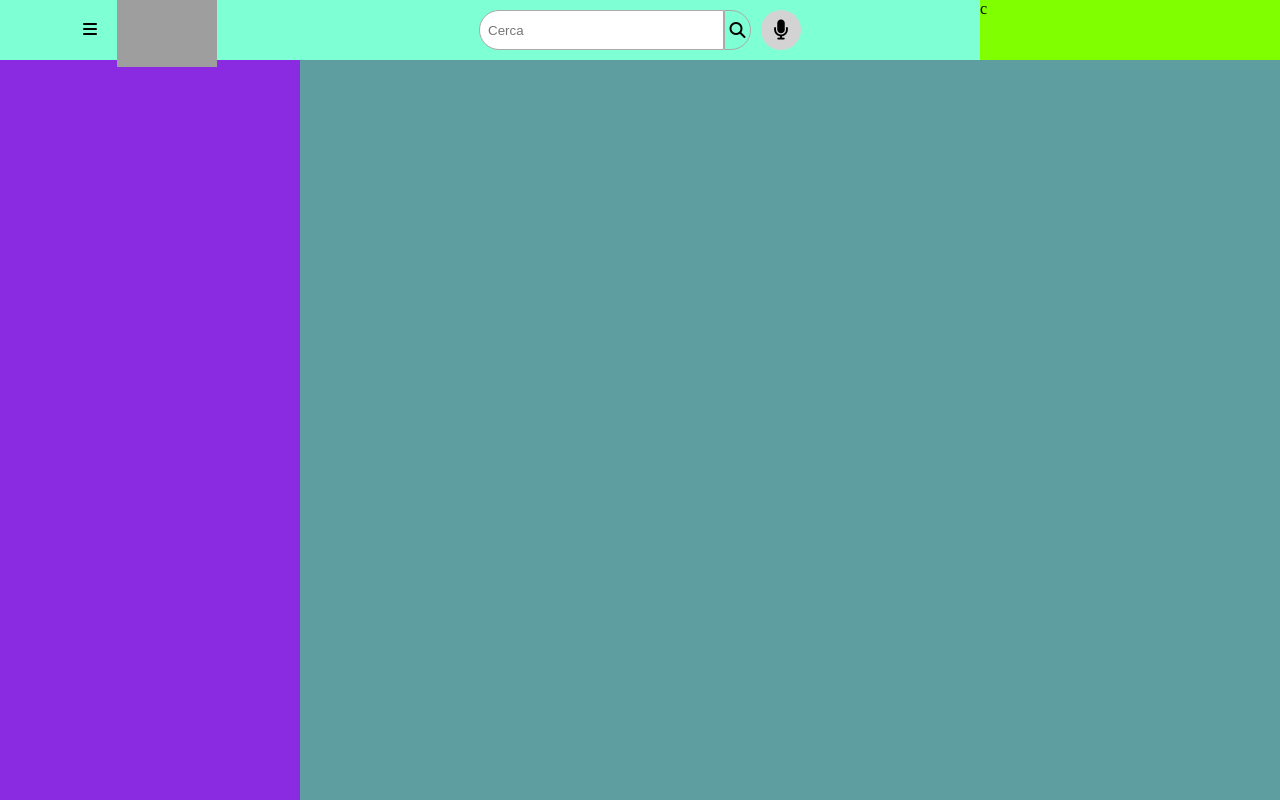
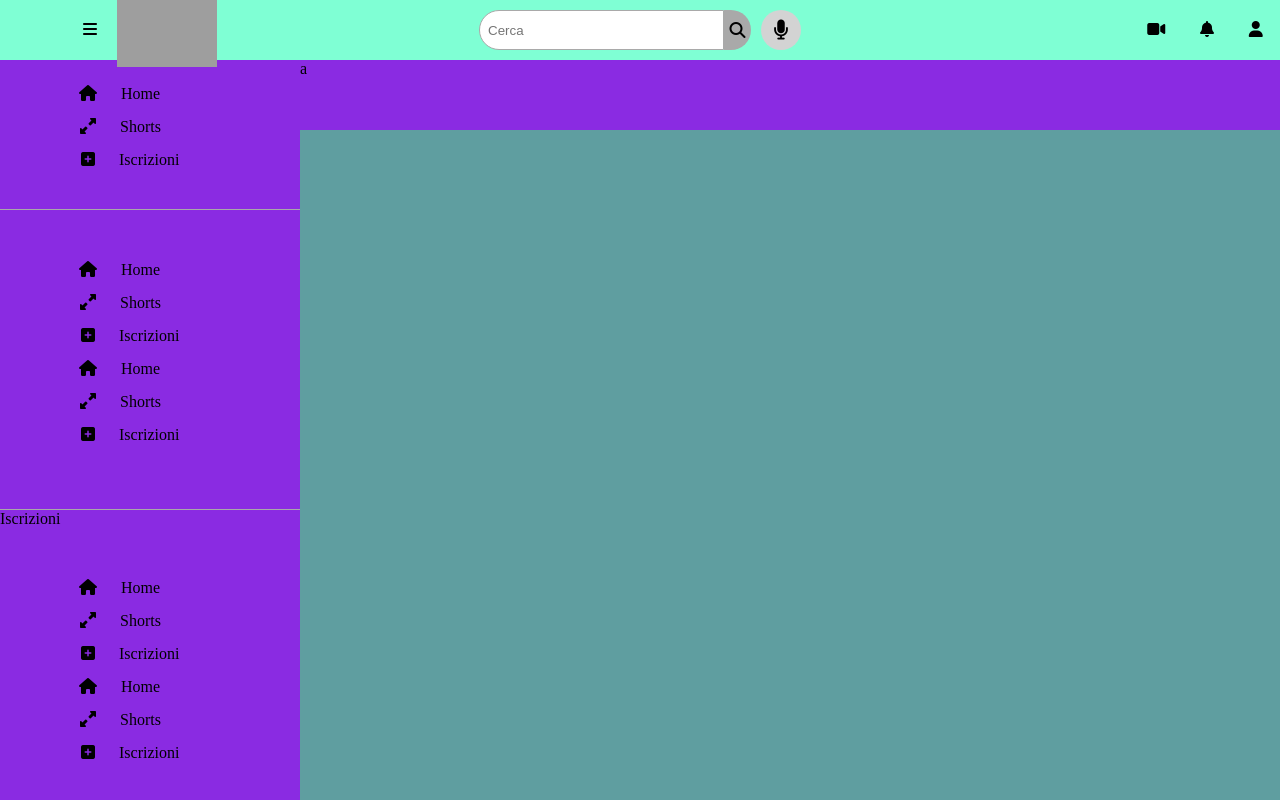
Before and after one commit to Angeloamenta/YouTube-Vue, a plain HTML site: page index.html in a window 1280 px wide. Drawn offline with nearby package versions, Linux system fonts and the light colour scheme; grey boxes are pictures that could not be loaded.

Commit message:
start-right

```diff
--- a/css/style.css
+++ b/css/style.css
@@ -15,6 +15,19 @@
 
 .align-center {
     align-items: center;
+}
+
+ul {
+    list-style: none;
+}
+
+.mr-20 {
+    margin-right: 20px;
+}
+
+.inline-block100{
+    display: inline-block;
+    width: 100px;
 }
 
 .container {
@@ -69,7 +82,8 @@ nav {
 }
 
 .search-btn {
-    border: 1px solid darkgray;
+    /* border: 1px solid darkgray; */
+    background-color: darkgray;
     border-radius: 0 50px 50px 0;
     width: 10%;
 }
@@ -90,8 +104,15 @@ nav {
 
 .nav-right {
     width: 300px;
-    background-color: chartreuse;
+    /* background-color: chartreuse; */
+    justify-content: end;
 }
+
+.list-user {
+    width: 50%;
+    justify-content: space-around;
+}
+
 
 .container {
     width: 100%;
@@ -105,3 +126,60 @@ nav {
     overflow-y: scroll;
     background-color: blueviolet;
 }
+
+.home-buttons {
+    height: 150px;
+    border-bottom: 1px solid darkgray;
+}
+
+.home-buttons ul,
+.raccolta-buttons ul,
+.iscrizioni-buttons ul,
+.esplora-buttons ul
+ {
+    height: 100%;
+    width: 100%;
+    display: flex;
+    flex-direction: column;
+    align-items: center;
+    justify-content: center;
+
+}
+
+.home-buttons ul li,
+.raccolta-buttons ul li,
+.iscrizioni-buttons ul li,
+.esplora-buttons ul li {
+    margin-bottom: 15px;
+}
+
+.raccolta-buttons {
+    height: 300px;
+    width: 100%;
+    border-bottom: 1px solid darkgray;
+}
+
+.iscrizioni-buttons {
+    width: 100%;
+    height: 300px;
+    border-bottom: 1px solid darkgray;
+}
+
+.esplora-buttons {
+    width: 100%;
+    height: 300px;
+    border-bottom: 1px solid darkgray;
+}
+
+
+/* right */
+
+.right-content {
+    width: calc(100% - 300px);
+}
+
+.tag-bar {
+    height: 70px;
+    width: 100%;
+    background-color: blueviolet;
+}
--- a/index.html
+++ b/index.html
@@ -39,20 +39,68 @@
             </div>
 
             <!-- nav-right -->
-            <div class="nav-right">
-                c
+            <div class="nav-right d-flex align-center">
+                <ul class="list-user d-flex align-center">
+                    <li><i class="fa-solid fa-video"></i></li>
+                    <li><i class="fa-solid fa-bell"></i></li>
+                    <li><i class="fa-solid fa-user"></i></li>
+                </ul>
             </div>
         </nav>
         <!-- container  -->
         <div class="container">
             <!-- left-bar -->
             <div class="left-content">
+                <!-- 3 home buttons -->
+                <div class="home-buttons">
+                    <ul>
+                        <li><i class="fa-solid fa-house mr-20"></i> <span class="inline-block100">Home</span></li>
+                        <li><i class="fa-solid fa-up-right-and-down-left-from-center mr-20"></i> <span class="inline-block100">Shorts</span></li>
+                        <li><i class="fa-solid fa-square-plus mr-20"></i> <span class="inline-block100">Iscrizioni</span></li>
+                    </ul>
+                </div>
 
+                <div class="raccolta-buttons">
+                    <ul>
+                        <li><i class="fa-solid fa-house mr-20"></i> <span class="inline-block100">Home</span></li>
+                        <li><i class="fa-solid fa-up-right-and-down-left-from-center mr-20"></i> <span class="inline-block100">Shorts</span></li>
+                        <li><i class="fa-solid fa-square-plus mr-20"></i> <span class="inline-block100">Iscrizioni</span></li>
+                        <li><i class="fa-solid fa-house mr-20"></i> <span class="inline-block100">Home</span></li>
+                        <li><i class="fa-solid fa-up-right-and-down-left-from-center mr-20"></i> <span class="inline-block100">Shorts</span></li>
+                        <li><i class="fa-solid fa-square-plus mr-20"></i> <span class="inline-block100">Iscrizioni</span></li>
+                    </ul>
+                </div>
+
+                <div class="iscrizioni-buttons">
+                    <p>Iscrizioni</p>
+                    <ul>
+                        <li><i class="fa-solid fa-house mr-20"></i> <span class="inline-block100">Home</span></li>
+                        <li><i class="fa-solid fa-up-right-and-down-left-from-center mr-20"></i> <span class="inline-block100">Shorts</span></li>
+                        <li><i class="fa-solid fa-square-plus mr-20"></i> <span class="inline-block100">Iscrizioni</span></li>
+                        <li><i class="fa-solid fa-house mr-20"></i> <span class="inline-block100">Home</span></li>
+                        <li><i class="fa-solid fa-up-right-and-down-left-from-center mr-20"></i> <span class="inline-block100">Shorts</span></li>
+                        <li><i class="fa-solid fa-square-plus mr-20"></i> <span class="inline-block100">Iscrizioni</span></li>
+                    </ul>
+                </div>
+
+                <div class="esplora-buttons">
+                    <p>Esplora</p>
+                    <ul>
+                        <li><i class="fa-solid fa-house mr-20"></i> <span class="inline-block100">Home</span></li>
+                        <li><i class="fa-solid fa-up-right-and-down-left-from-center mr-20"></i> <span class="inline-block100">Shorts</span></li>
+                        <li><i class="fa-solid fa-square-plus mr-20"></i> <span class="inline-block100">Iscrizioni</span></li>
+                        <li><i class="fa-solid fa-house mr-20"></i> <span class="inline-block100">Home</span></li>
+                        <li><i class="fa-solid fa-up-right-and-down-left-from-center mr-20"></i> <span class="inline-block100">Shorts</span></li>
+                        <li><i class="fa-solid fa-square-plus mr-20"></i> <span class="inline-block100">Iscrizioni</span></li>
+                    </ul>
+                </div>
             </div>
 
             <!-- r-content -->
             <div class="right-content">
-
+                <div class="tag-bar">
+                    a
+                </div>
             </div>
 
         </div>
```
